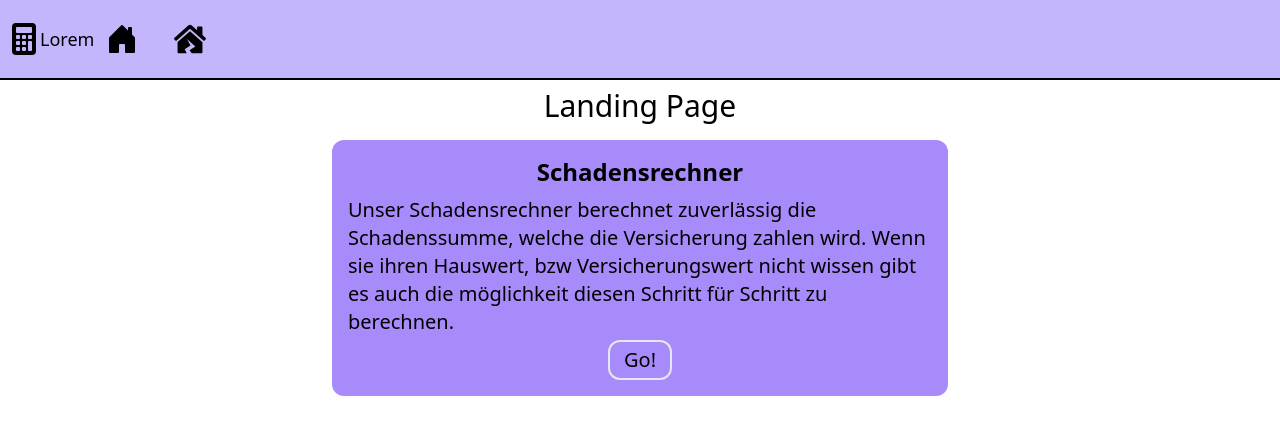
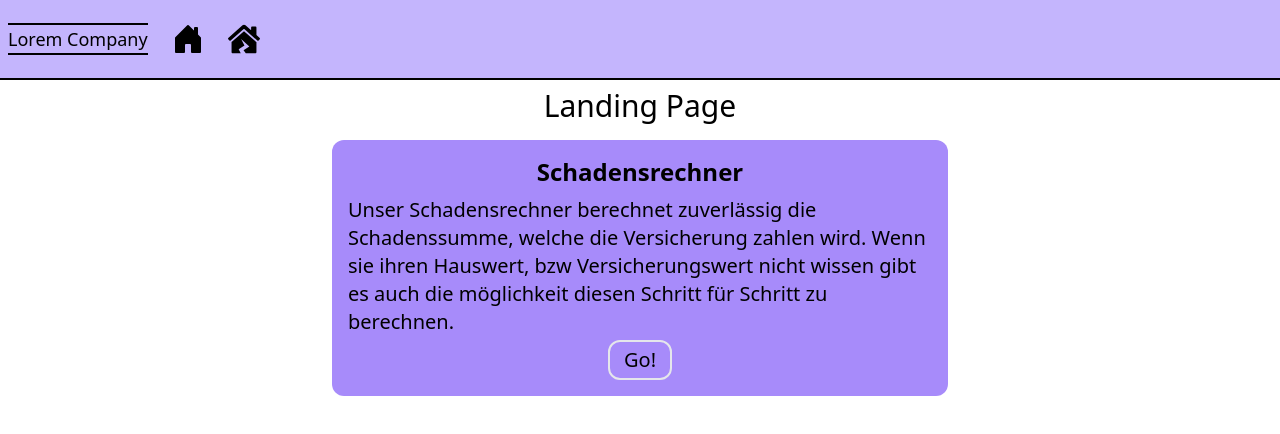
Before and after one commit to Jelenal1/Versicherungsrechner_bbw, a React (Vite) app in the folder calculator_app/: page / in a window 1280 px wide. Shown: the top 434 px of the page. Built offline with nearby package versions, Linux system fonts and the light colour scheme.

Commit message:
I changed the logo

```diff
--- a/calculator_app/src/components/Navbar.jsx
+++ b/calculator_app/src/components/Navbar.jsx
@@ -13,16 +13,17 @@ function Navbar() {
   return (
     <div className="p-2 flex gap-2 h-20 bg-violet-300 border-b-2 border-black">
       <div
-        className="flex items-center"
+        className="flex items-center cursor-pointer"
         onClick={() => {
           navigate("/");
         }}
       >
-        <BsFillCalculatorFill className={styles.icons} />
-        <h1 className="text-lg">Lorem</h1>
+        <h1 className="text-lg border-t-2 border-b-2 border-black">
+          Lorem Company
+        </h1>
       </div>
       <button
-        className="ml-1"
+        className="ml-4"
         onClick={() => {
           navigate("/");
         }}
@@ -30,7 +31,7 @@ function Navbar() {
         <BsHouseDoorFill className={styles.icons} />
       </button>
       <button
-        className="ml-7"
+        className="ml-4"
         onClick={() => {
           navigate("/damagecalculator");
         }}
```
